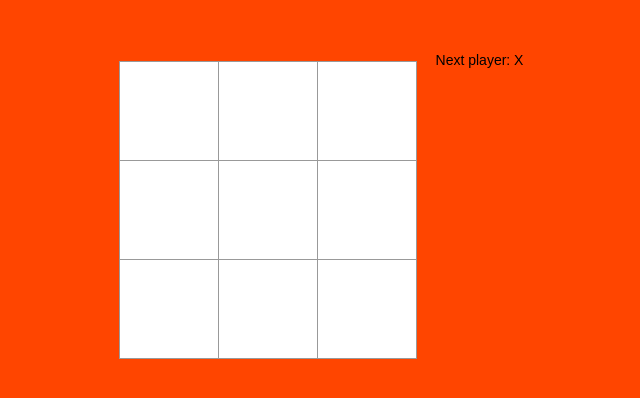
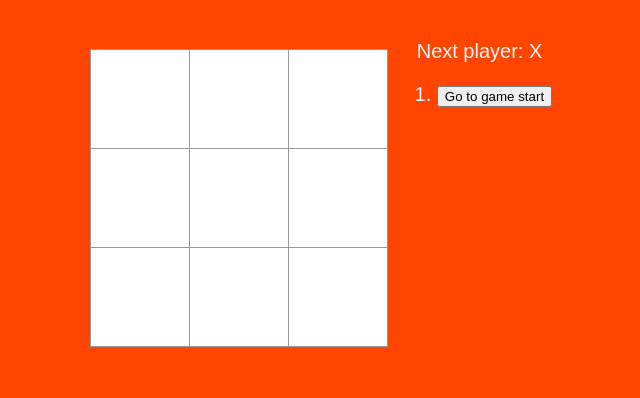
Before and after one commit to 722sofiaameh/Tic-Tac-Toe-Game, a React (Vite) app: page / in a window 1280 px wide. Shown: the top 398 px of the page, without its empty margins (319-959 px from the left). Built offline with nearby package versions, Linux system fonts and the light colour scheme.

Commit message:
add final functionalities

```diff
--- a/src/App.css
+++ b/src/App.css
@@ -14,12 +14,7 @@
   will-change: filter;
   transition: filter 300ms;
 }
-.logo:hover {
-  filter: drop-shadow(0 0 2em #646cffaa);
-}
-.logo.react:hover {
-  filter: drop-shadow(0 0 2em #61dafbaa);
-}
+
 
 @keyframes logo-spin {
   from {
@@ -45,7 +40,7 @@
 }
 body {
   font: 14px "Century Gothic", Futura, sans-serif;
-  margin: 20px;
+  /* margin: 20px; */
   display: flex;
   justify-content: center;
   align-items: center;
@@ -98,4 +93,6 @@
 
 .game-info {
   margin-left: 20px;
+  font-size: 20px;
+  color: whitesmoke;
 }
--- a/src/main.jsx
+++ b/src/main.jsx
@@ -15,21 +15,6 @@
 
 
 class Board extends React.Component {
-  // handleClick(i) {
-  //   const history = this.state.history;
-  //   const current = history[history.length - 1];
-  //   const squares = current.squares.slice();
-  //   if (calculateWinner(squares) || squares[i]) {
-  //     return;
-  //   }
-  //   squares[i] = this.state.xIsNext ? 'X' : 'O';
-  //   this.setState({
-  //     history: history.concat([{
-  //       squares: squares,
-  //     }]),
-  //     xIsNext: !this.state.xIsNext,
-  //   });
-  // }
 
   renderSquare(i) {
     return (
@@ -73,6 +58,7 @@
       squares: Array(9).fill(null),
     }],
     xIsNext: true,
+    stepNumber: 0,
    };
     };
 
@@ -88,14 +74,33 @@
       history: history.concat([{
         squares: squares
       }]),
+      stepNumber: history.length,
       xIsNext: !this.state.xIsNext,
+    });
+  }
+
+  jumpTo(step) {
+    this.setState({
+      stepNumber: step,
+      xIsNext: (step % 2) === 0
     });
   }
 
   render() {
     const history = this.state.history;
-    const current = history[history.length - 1];
+    const current = history[this.state.stepNumber];
     const winner = calculateWinner(current.squares);
+
+    const moves = history.map((step, move) => {
+      const desc = move ?
+        'Go to move #' + move :
+        'Go to game start';
+      return (
+        <li key={move}>
+          <button onClick={() => this.jumpTo(move)}>{desc}</button>
+        </li>
+      );
+    });
     let status;
     if (winner) {
       status = 'Winner: ' + winner;
@@ -112,7 +117,7 @@
         </div>
         <div className="game-info">
         <div>{status}</div>
-          <ol>{/* TODO */}</ol>
+        <ol>{moves}</ol>
         </div>
       </div>
     );
```
